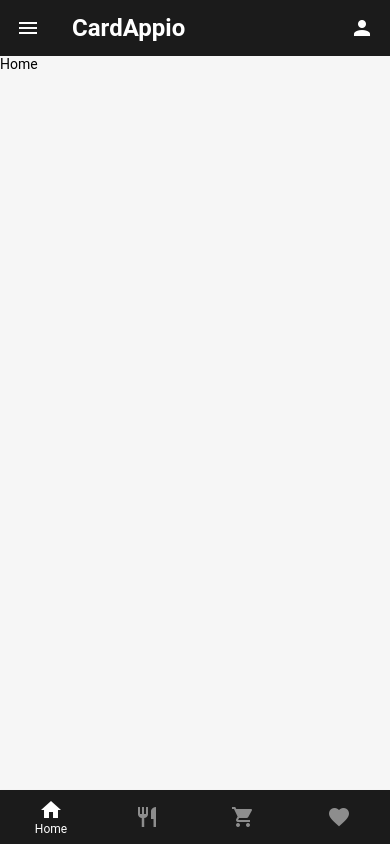
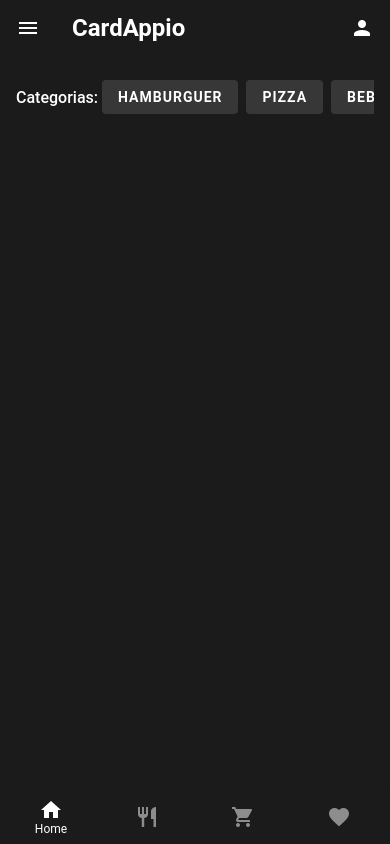
Before and after one commit to ICEI-PUC-Minas-PMV-ADS/pmv-ads-2023-2-e3-proj-mov-t1-CardAppio, a React Native app in the folder src/CardAppio/: screen / in a window 390 px wide. Built offline with nearby package versions, Linux system fonts and the light colour scheme.

Commit message:
:recycle: refact: Bottom Menu e Home

```diff
--- a/src/CardAppio/App.jsx
+++ b/src/CardAppio/App.jsx
@@ -1,7 +1,6 @@
-import Home from './views/Home/Home';
-
+import BottomMenu from './views/BottomMenu/BottomMenu'
 export default function App() {
   return (
-    <Home />
+    <BottomMenu />
   );
 }
--- a/src/CardAppio/components/Footer.jsx
+++ b/src/CardAppio/views/BottomMenu/BottomMenu.jsx
@@ -1,30 +1,27 @@
 import {useState} from 'react';
 import { BottomNavigation, Text } from 'react-native-paper';
-import COLORS from '../constants/colors'
 
-const HomeRoute = () => <Text>Home</Text>;
+import COLORS from '../../constants/colors'
+import Menu from '../../views/Menu/Menu';
+import Home from '../../views/Home/Home';
+import Cart from '../../views/Carrinho/Carrinho';
+import Favoritos from '../../views/Favoritos/Favoritos';
 
-const MenuRoute = () => <Text>Menu</Text>;
-
-const CartRoute = () => <Text>Carrinho</Text>;
-
-const FavRoute = () => <Text>Favoritos</Text>;
-
-const Footer = () => {
+const BottomMenu = () => {
     const [index, setIndex] = useState(0);
 
     const [routes] = useState([
         { key: 'home', title: 'Home', icon: 'home' },
-        { key: 'menu', title: 'Menu', icon: 'silverware-fork-knife' },
+        { key: 'menu', title: 'Menu', icon:  'silverware-fork-knife' },
         { key: 'cart', title: 'Carrinho', icon: 'cart' },
         { key: 'favoritos', title: 'Favoritos', icon: 'heart' },
     ]);
 
     const renderScene = BottomNavigation.SceneMap({
-        home: HomeRoute,
-        menu: MenuRoute,
-        cart: CartRoute,
-        favoritos: FavRoute,
+        home: Home,
+        menu: Menu,
+        cart: Cart,
+        favoritos: Favoritos,
     });
 
   return (
@@ -37,4 +34,4 @@ const Footer = () => {
   )
 }
 
-export default Footer;
+export default BottomMenu;
--- a/src/CardAppio/views/Home/Home.jsx
+++ b/src/CardAppio/views/Home/Home.jsx
@@ -1,7 +1,23 @@
-import { Appbar } from 'react-native-paper';
+import { Appbar, Text, Button } from 'react-native-paper';
 
 import Header from '../../components/Header'
-import Footer from '../../components/Footer'
+import { ScrollView, StyleSheet, View } from 'react-native';
+import COLORS from '../../constants/colors';
+
+const categorias = [
+  {
+    id: 1,
+    title: 'Hamburguer',
+  },
+  {
+    id: 2,
+    title: 'Pizza',
+  },
+  {
+    id: 3,
+    title: 'Bebidas',
+  }
+]
 
 const Home = () => {
 
@@ -12,9 +28,51 @@ const Home = () => {
             <Appbar.Content titleStyle={{ fontSize: 24, fontWeight: 'bold'}} title="CardAppio" onPress={() => {}}/>
             <Appbar.Action icon="account" onPress={() => {}}/>
         </Header>
-        <Footer />
+        <View style={styles.body}>
+
+          <View style={styles.categoryContainer}>
+
+            <Text style={styles.categoryTitle}>
+              Categorias:
+            </Text>
+
+            <ScrollView style={styles.scrollViewCategory} horizontal showsHorizontalScrollIndicator={false} pagingEnabled={true}>
+              {categorias.map(categoria =>
+                  <Button key={categoria.id} style={styles.categoryButton}>
+                    <Text style={{ fontWeight: 'bold', color: 'white'}}>{categoria.title}</Text>
+                  </Button>
+                )}
+            </ScrollView>
+
+          </View>
+
+
+
+        </View>
     </>
   );
 };
 
+const styles = StyleSheet.create({
+  body:{
+    flex: 1,
+    backgroundColor: COLORS.black,
+  },
+  categoryContainer:{
+    flexDirection: 'row',
+    alignItems: 'center',
+    marginHorizontal: 16,
+    marginVertical: 24,
+  },
+  categoryTitle: {
+    fontSize: 16,
+    fontWeight: '500',
+    color: 'white',
+  },
+  categoryButton:{
+    backgroundColor: 'background: rgba(217, 217, 217, 0.15)',
+    marginHorizontal: 4,
+  }
+})
+
 export default Home;
```
Also changed, not shown: src/CardAppio/package.json (+5 -3 lines), 1 other file (tests, documents, lock files or other folders).
